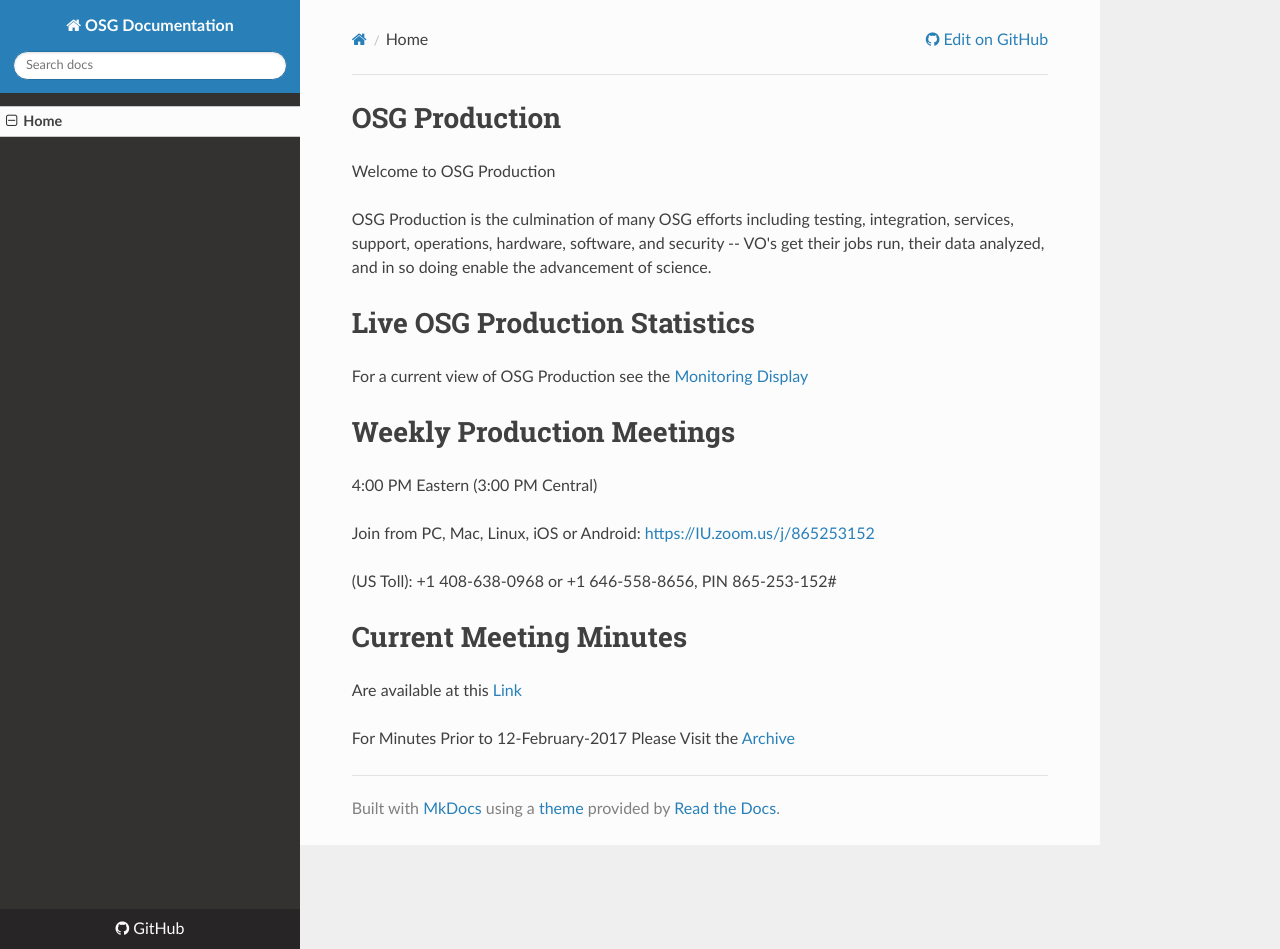
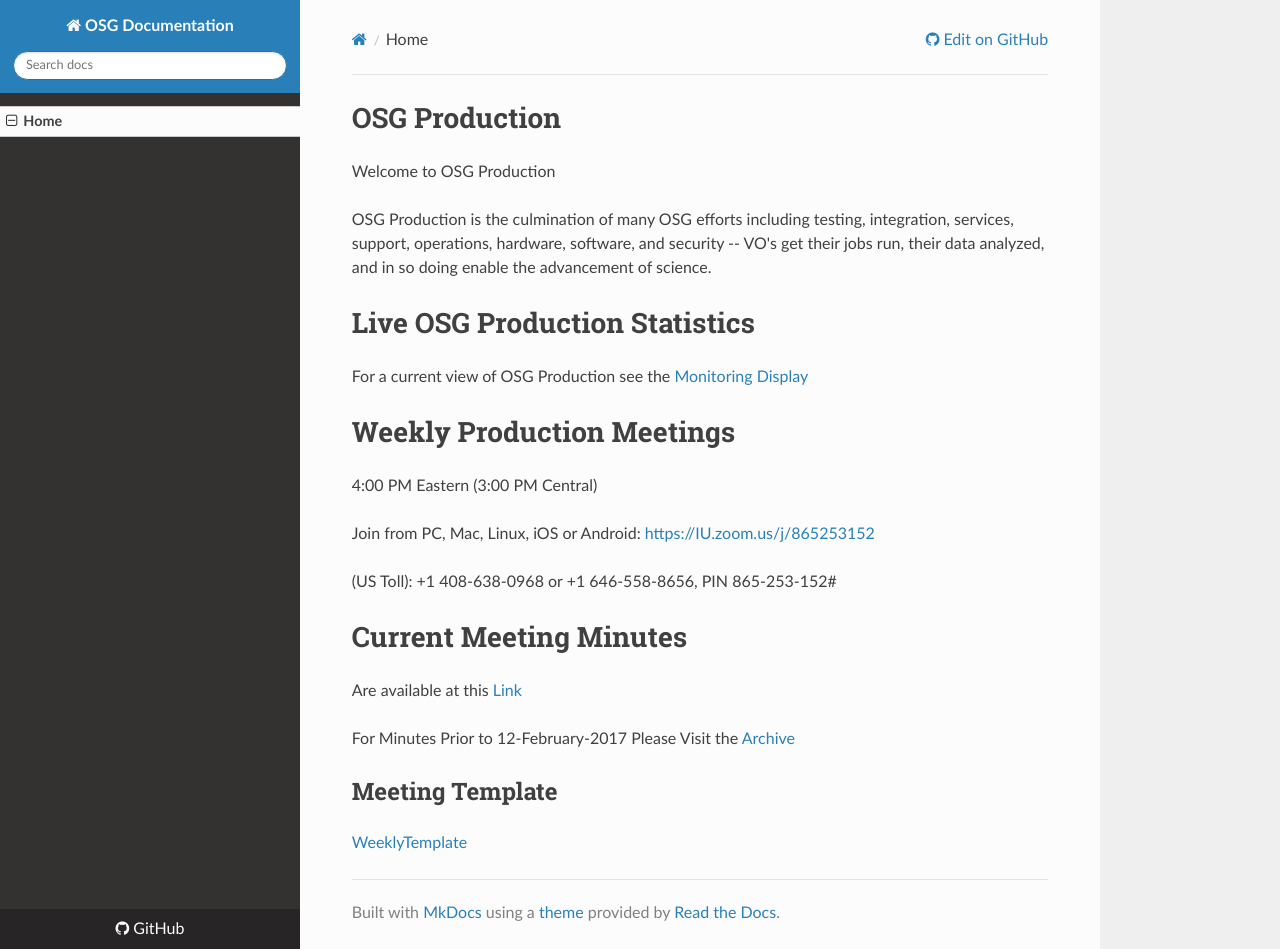
Before and after one commit to zsshah/production, an MkDocs documentation site: the page built from docs/index.md, in a window 1280 px wide and 949 px high. Built offline with MkDocs 1.6.1, drawn with Linux system fonts in a browser that asks for light colours; nearby versions of some CDN libraries; old or Windows-style settings are respelled for this version of MkDocs.

Commit message:
Update index.md

```diff
--- a/docs/index.md
+++ b/docs/index.md
@@ -21,3 +21,7 @@ Join from PC, Mac, Linux, iOS or Android: [https://IU.zoom.us/j/865253152](https
 Are available at this [Link](WeeklyMinutes)
 
 For Minutes Prior to 12-February-2017 Please Visit the [Archive](https://twiki.grid.iu.edu/bin/view/Production/WeeklyProductionMeetings)
+
+## Meeting Template
+
+[WeeklyTemplate](WeeklyTemplate)
```
